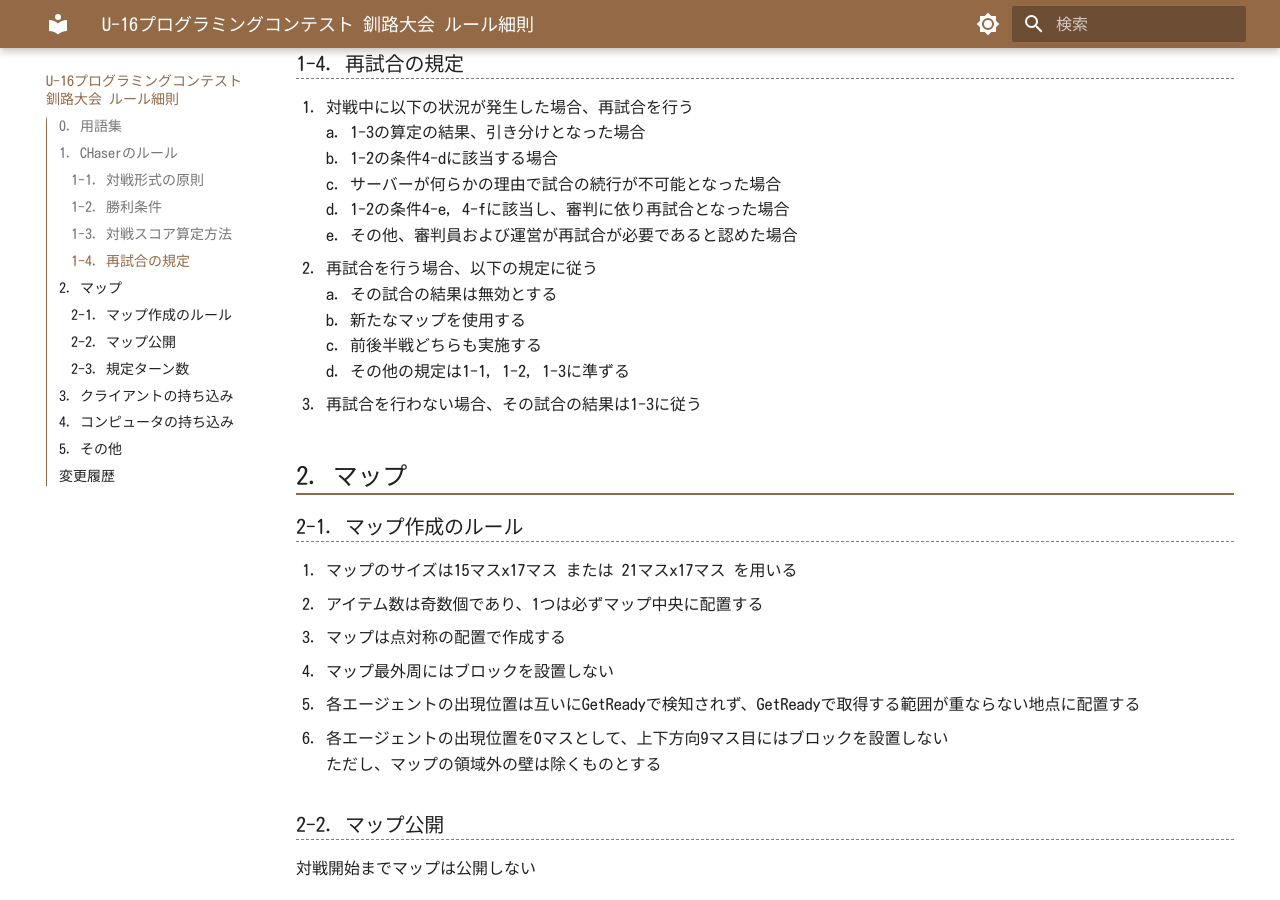
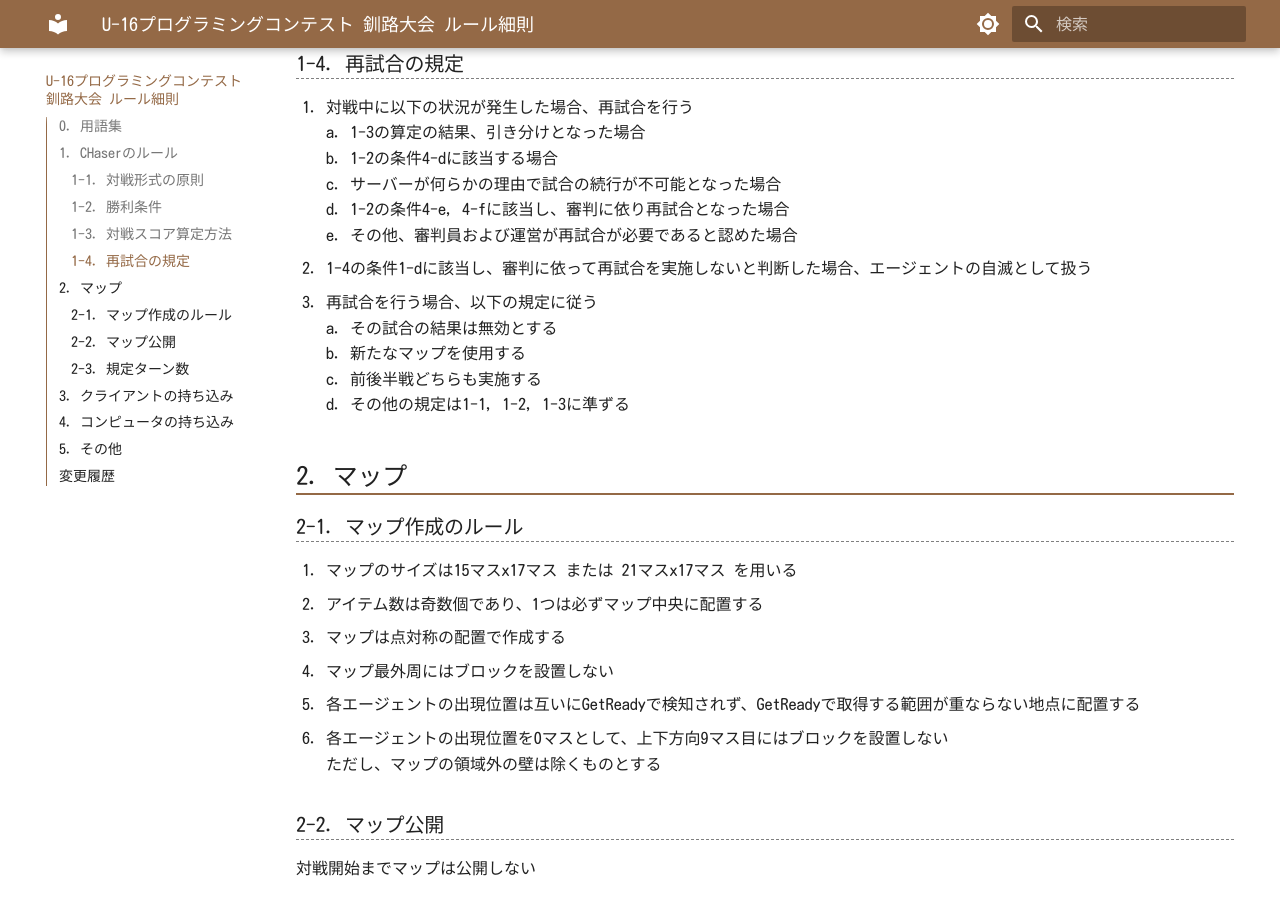
Before and after one commit to KPC-U16/CHaserRuleGuide-Pub, an MkDocs documentation site: the page built from docs/index.md, in a window 1280 px wide and 900 px high, scrolled down 1632 px. Built offline with MkDocs 1.6.1 and Material for MkDocs 9.7.7, drawn with Linux system fonts in a browser that asks for light colours.

Commit message:
review対応：再試合を行わない場合の規定では原則的に再試合をするルールを充足できない

```diff
--- a/docs/index.md
+++ b/docs/index.md
@@ -44,19 +44,19 @@
 前述の順に対戦スコアを算定した結果引き分けである場合、1-4に従い再試合とする
 
 ### 1-4. 再試合の規定
+
 1. 対戦中に以下の状況が発生した場合、再試合を行う
     a. 1-3の算定の結果、引き分けとなった場合
     b. 1-2の条件4-dに該当する場合
     c. サーバーが何らかの理由で試合の続行が不可能となった場合
     d. 1-2の条件4-e, 4-fに該当し、審判に依り再試合となった場合
     e. その他、審判員および運営が再試合が必要であると認めた場合
-2. 再試合を行う場合、以下の規定に従う
+2. 1-4の条件1-dに該当し、審判に依って再試合を実施しないと判断した場合、エージェントの自滅として扱う
+3. 再試合を行う場合、以下の規定に従う
     a. その試合の結果は無効とする
     b. 新たなマップを使用する
     c. 前後半戦どちらも実施する
     d. その他の規定は1-1, 1-2, 1-3に準ずる
-4. 再試合を行わない場合、その試合の結果は1-3に従う
-
 
 ## 2. マップ
 
```
